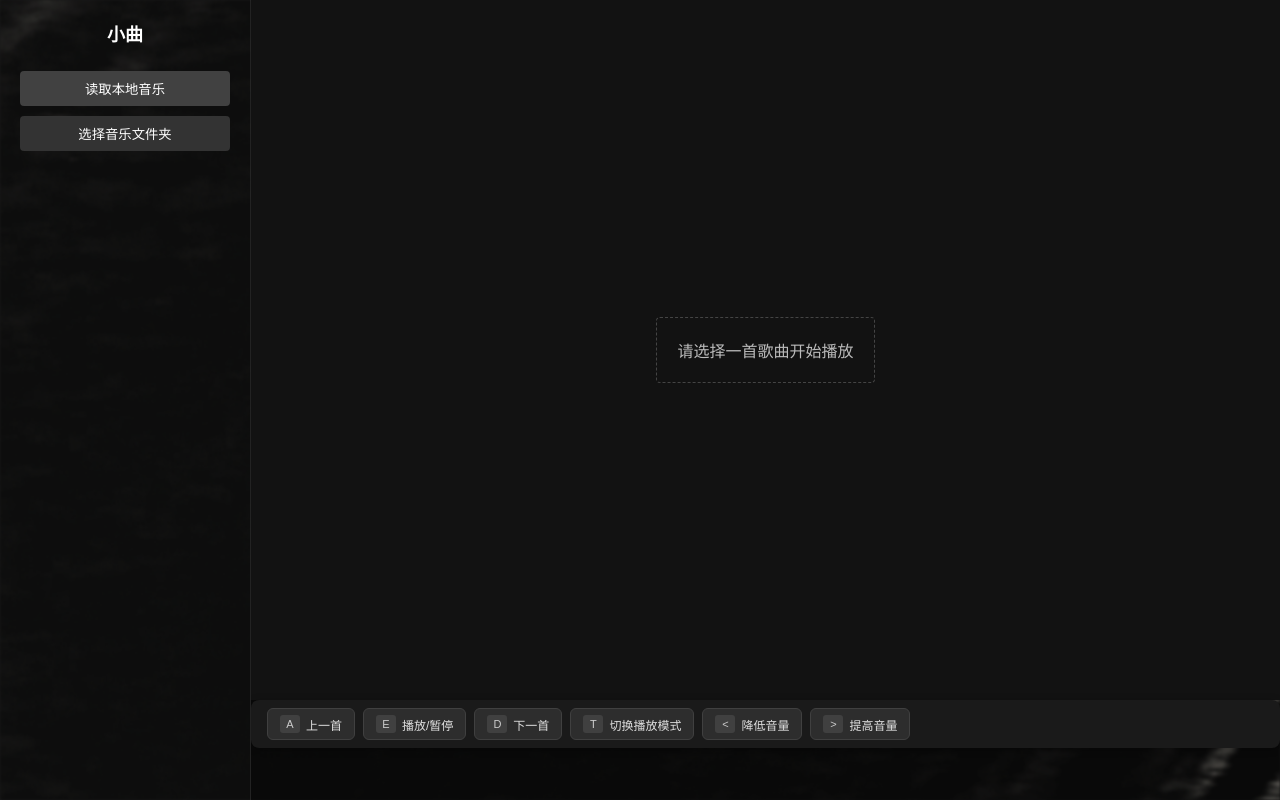
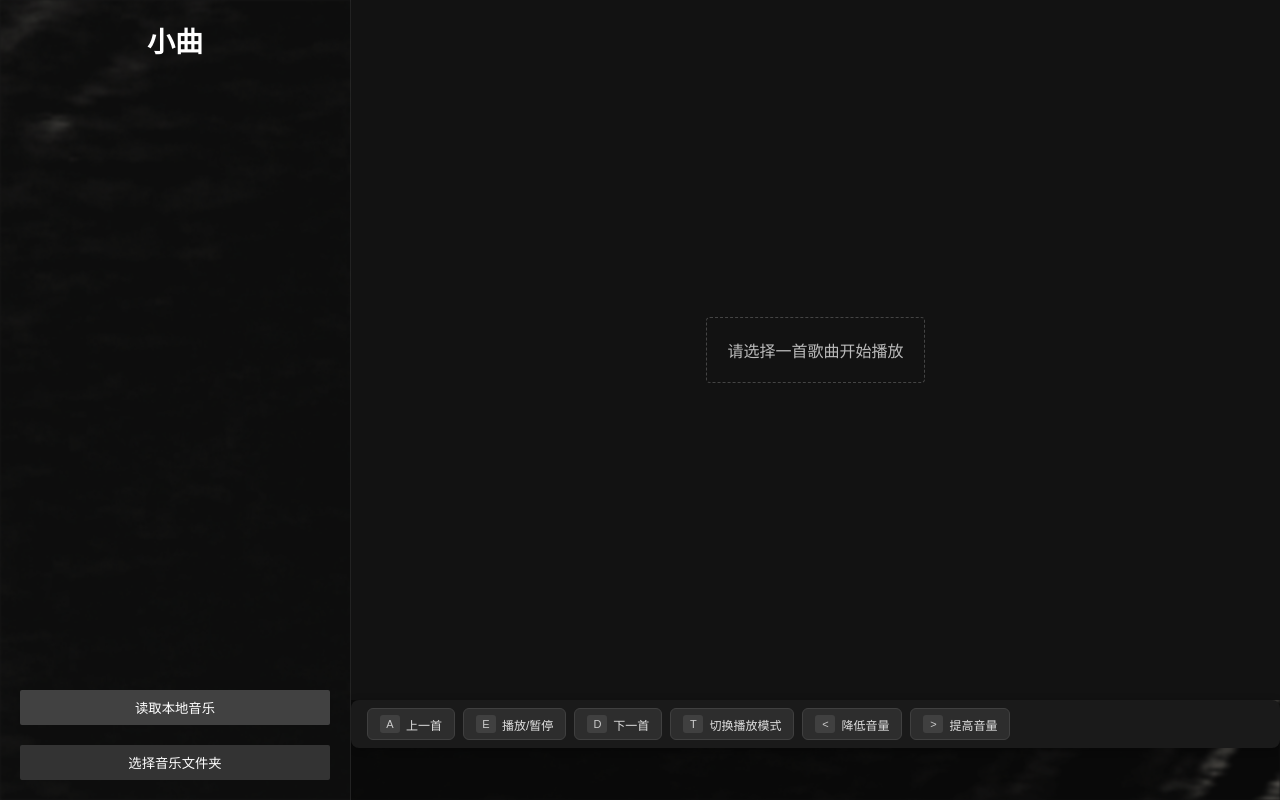
Before and after one commit to dirstart/blackMyth, a Vue app: page / in a window 1280 px wide. Built offline with nearby package versions, Linux system fonts and the light colour scheme.

Commit message:
feat: 优化样式

```diff
--- a/src/App.vue
+++ b/src/App.vue
@@ -4,7 +4,7 @@
 
     <!-- app 主内容 -->
     <div class="main relative z-10 flex-1 flex-row">
-      <LeftList class="basis-250" />
+      <LeftList class="basis-350" />
 
       <!-- 音乐内容 -->
       <div class="content flex-1 flex-col">
--- a/src/components/LeftList.vue
+++ b/src/components/LeftList.vue
@@ -12,9 +12,10 @@
         {{ song.title }}
       </li>
     </ul>
-    <button class="load-local-btn" @click="loadLocalMusic">读取本地音乐</button>
-    <!-- 新增：选择音乐文件夹按钮 -->
-    <button class="select-folder-btn" @click="selectMusicFolder">选择音乐文件夹</button>
+    <div class="button-group">
+      <button class="load-local-btn" @click="loadLocalMusic">读取本地音乐</button>
+      <button class="select-folder-btn" @click="selectMusicFolder">选择音乐文件夹</button>
+    </div>
   </div>
 </template>
 
@@ -109,61 +110,121 @@ const handleSongClick = (index) => {
 
 <style scoped lang="less">
 .left-list-container {
-  width: 250px;
   color: white;
   padding: 20px;
-  border-radius: 8px;
+  border-radius: 2px;
+  display: flex; // 新增：使用flex布局
+  flex-direction: column; // 新增：垂直排列
+  height: 100%; // 新增：占满父容器高度
 }
 
 .title {
-  font-size: 18px;
+  font-size: 28px;
   font-weight: bold;
   margin-bottom: 10px;
   text-align: center;
 }
 
 .list {
+  margin-left: 20px;
+  margin-top: 20px;
   list-style-type: none;
   padding: 0;
   overflow-y: auto;
-  max-height: calc(100vh - 150px);
+  flex-grow: 1;
+  margin-bottom: 15px;
 
   .list-item {
     font-size: 16px;
     line-height: 2;
-    border-bottom: 1px solid #444;
-    padding: 5px 0;
+    padding: 8px 12px; // 增加内边距，让圆角效果更明显
     cursor: pointer;
-    transition: background-color 0.3s ease;
+    transition: all 0.4s cubic-bezier(0.175, 0.885, 0.32, 1.275);
+    position: relative;
+    overflow: hidden;
+    transform: perspective(1000px) rotateX(0deg);
+    transform-style: preserve-3d;
+    border-radius: 2px; // 添加圆角
   }
 
   .list-item:hover {
-    background-color: #333;
+    background-color: rgba(255, 255, 255, 0.15);
+    transform: perspective(1000px) rotateX(2deg) translateY(-2px);
+    text-shadow: 0 2px 10px rgba(255, 255, 255, 0.3);
+    box-shadow: 0 4px 15px rgba(0, 0, 0, 0.2); // 新增阴影效果，增强立体感
+  }
+
+  // 升级版毛笔效果 - 多重渐变叠加
+  .list-item::before {
+    content: "";
+    position: absolute;
+    top: 0;
+    left: 0;
+    width: 0;
+    height: 100%;
+    background: linear-gradient(
+      90deg,
+      rgba(255, 255, 255, 0.3) 0%,
+      rgba(255, 255, 255, 0.1) 50%,
+      rgba(255, 255, 255, 0) 100%
+    );
+    transition: width 0.6s ease-out;
+    z-index: -1;
+    border-radius: 2px; // 伪元素也添加圆角
+  }
+
+  .list-item:hover::before {
+    width: 100%;
+  }
+
+  // 底部装饰线条动画
+  .list-item::after {
+    content: "";
+    position: absolute;
+    bottom: 0;
+    left: 0;
+    width: 0;
+    height: 2px;
+    background: linear-gradient(90deg, #fff, transparent);
+    transition: width 0.5s ease 0.2s;
+    border-radius: 1px; // 线条也添加圆角
+  }
+
+  .list-item:hover::after {
+    width: 100%;
   }
 
   .list-item.active {
     background-color: #555;
     font-weight: bold;
+    border-radius: 2px; // 激活状态也添加圆角
   }
+}
+
+// 新增：按钮组样式
+.button-group {
+  width: 100%;
+  display: flex;
+  flex-direction: column;
+  gap: 10px;
 }
 
 .load-local-btn {
   width: 100%;
   padding: 8px 0;
-  margin-top: 15px;
   background-color: #414141;
   color: white;
   border: none;
-  border-radius: 4px;
+  border-radius: 2px;
   cursor: pointer;
   transition: background-color 0.3s ease;
+  margin-top: 0; // 修改：移除margin-top
 }
 
 .load-local-btn:hover {
   background-color: #555;
 }
 
-// 新增：文件夹选择按钮样式
 .select-folder-btn {
   width: 100%;
   padding: 8px 0;
@@ -171,7 +232,7 @@ const handleSongClick = (index) => {
   background-color: #333;
   color: white;
   border: none;
-  border-radius: 4px;
+  border-radius: 2px;
   cursor: pointer;
   transition: background-color 0.3s ease;
 }
--- a/src/style/utils.less
+++ b/src/style/utils.less
@@ -20,7 +20,7 @@
 }
 
 // 添加basis工具类
-@basis-values: 100, 150, 200, 250;
+@basis-values: 100, 150, 200, 250, 300, 350;
 
 each(@basis-values, {
   .basis-@{value} {
```
